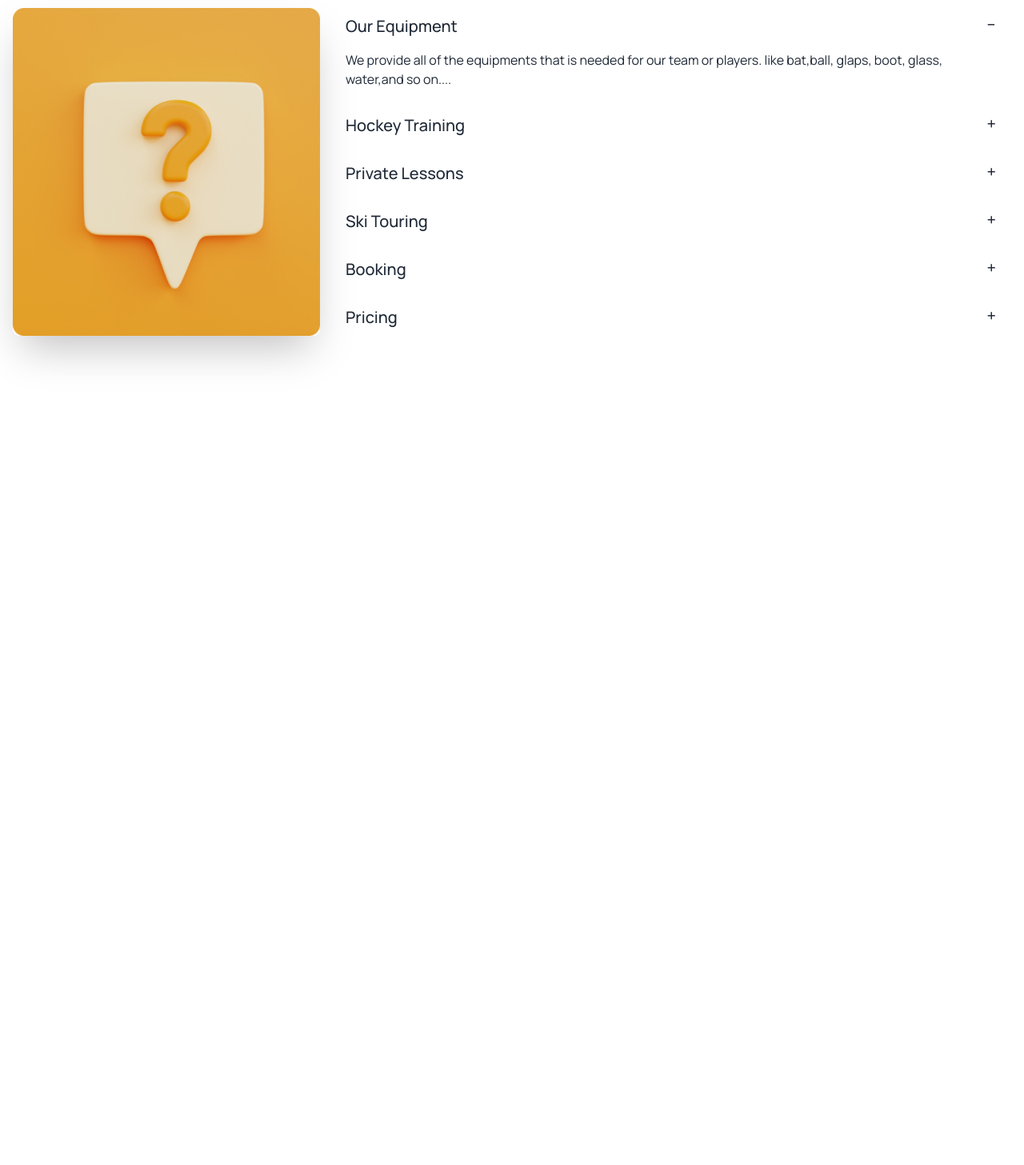
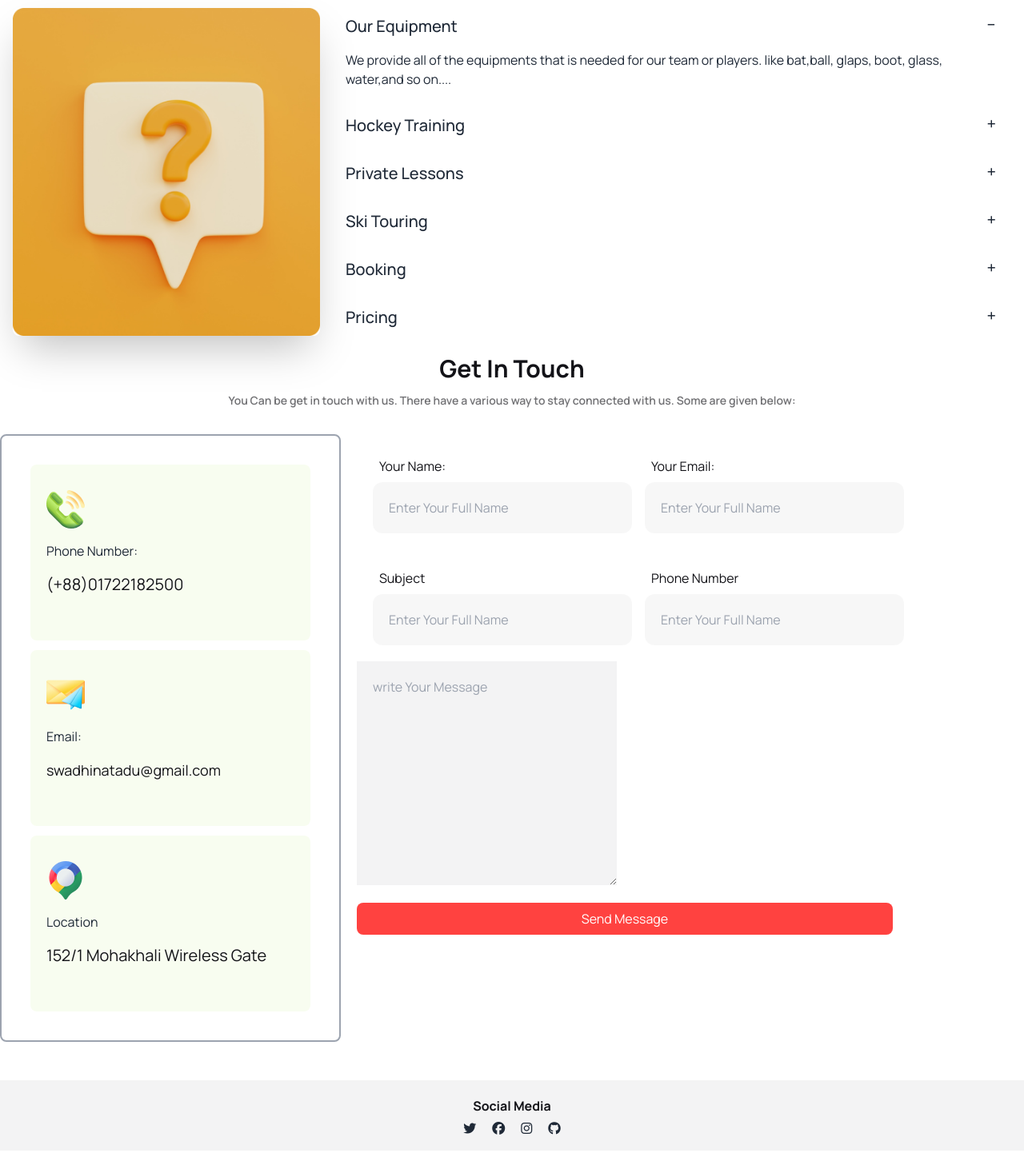
Before and after one commit to Emrandu1989/a3, a plain HTML site: page index.html in a window 1280 px wide. Shown: the part 3091-4548 px from the top of the page at 80% size. Before the commit the page ends 3582 px from the top, so only its background shows below. Drawn offline with nearby package versions, Linux system fonts and the light colour scheme.

Commit message:
added get in touch section

```diff
--- a/index.html
+++ b/index.html
@@ -523,6 +523,71 @@
 
        </section>
 
+       <!-- get in Touch Section start -->
+
+       <section>
+        <div class="section-heading space-y-3 text-center mb-8">
+            <h2 class="text-heading-color  text-xl lg:text-3xl font-bold">Get In Touch</h2>
+            <p class="lg:font-semibold font-lg text-paragraph-color text-sm">You Can be get in touch with us. There have a various way to stay connected with us. Some are given below:</p>
+      </div>
+
+      <div class="content lg:flex justify-center items-start">
+
+                <div class="left  w-full lg:w-1/3 flex flex-col justify-center items-center space-y-3 border-2 p-9 border-gray-400 rounded-lg ">
+                   <div class="bg-[#BCED6D1A] rounded-lg w-[350px] h-[220px] pt-8  space-y-4 px-5">
+                     <img src="./Images/Group 1171275317.png" alt="">
+                     <h5>Phone Number:</h5>
+                     <h6 class="text-[#131318] text-xl">(+88)01722182500</h6>
+                   </div>
+                   <div class="bg-[#BCED6D1A] rounded-lg  w-[350px] h-[220px] pt-8 space-y-4 px-5">
+                     <img src="./Images/Group 1171275318.png" alt="">
+                     <h5>Email:</h5>
+                     <h6 class="text-[#131318] text-lg">swadhinatadu@gmail.com</h6>
+                   </div>
+                   <div class="bg-[#BCED6D1A] rounded-lg  w-[350px] h-[220px] pt-8  pb-2 space-y-4 px-5">
+                     <img src="./Images/Group 1171275321.png" alt="">
+                     <h5>Location</h5>
+                     <h6 class="text-[#131318] text-xl">152/1 Mohakhali Wireless Gate</h6>
+                   </div>
+                </div>
+
+             <div class="ml-5 w-full lg:w-2/3">
+                  <div class="ml-5 mt-5 lg:flex gap-4">
+                    <div>
+                        <h2 class="text-[#131318] m-2">Your Name:</h2>
+                        <input type="text" class="pl-5 w-[324px] h-[64px] bg-[#13131808] rounded-xl " placeholder="Enter Your Full Name">
+                      </div>
+                      <div>
+                        <h2 class="text-[#131318] m-2">Your Email:</h2>
+                        <input type="email" class="pl-5 w-[324px] h-[64px] bg-[#13131808] rounded-xl " placeholder="Enter Your Full Name">
+                      </div>
+                  </div>
+                  <div class="lg:flex ml-5  gap-4 lg:mt-9">
+                    <div>
+                        <h2 class="text-[#131318] m-2">Subject</h2>
+                        <input type="text" class="pl-5 w-[324px] h-[64px] bg-[#13131808] rounded-xl " placeholder="Enter Your Full Name">
+                      </div>
+                      <div>
+                        <h2 class="text-[#131318] m-2">Phone Number</h2>
+                        <input type="email" class="pl-5 w-[324px] h-[64px] bg-[#13131808] rounded-xl " placeholder="Enter Your Full Name">
+                      </div>
+                  </div>
+                  <textarea name="" class="mt-5 p-5 bg-[#f3f3f4]" id="" cols="30" lg:cols="50" rows="10" placeholder="write Your Message"></textarea> <br>
+                  <button class="bg-btn-bg w-[450px] lg:w-[670px] rounded-lg mt-4 text-white py-2">Send Message</button>
+             </div>
+
+      </div>
+          <div class="social text-center my-12 py-5 bg-[#f3f3f4] space-y-2">
+               <h2 class="text-[#131318] font-bold">Social Media</h2>
+               <div class="flex justify-center gap-5">
+                <i class="fa-brands fa-twitter"></i>
+                <i class="fa-brands fa-facebook"></i>
+                <i class="fa-brands fa-instagram"></i>
+                <i class="fa-brands fa-github"></i>
+               </div>
+          </div>
+       </section>
+
     </main>
     <footer></footer>
   </body>
```
